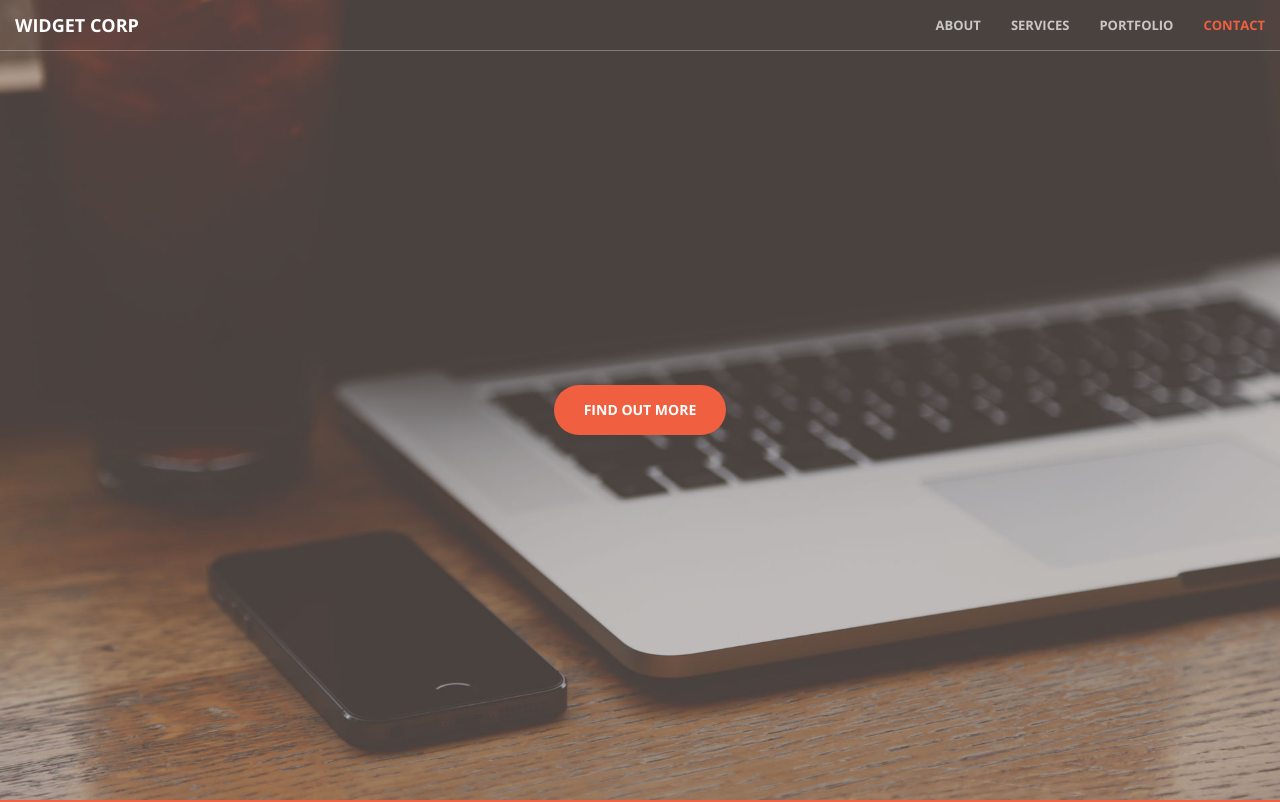
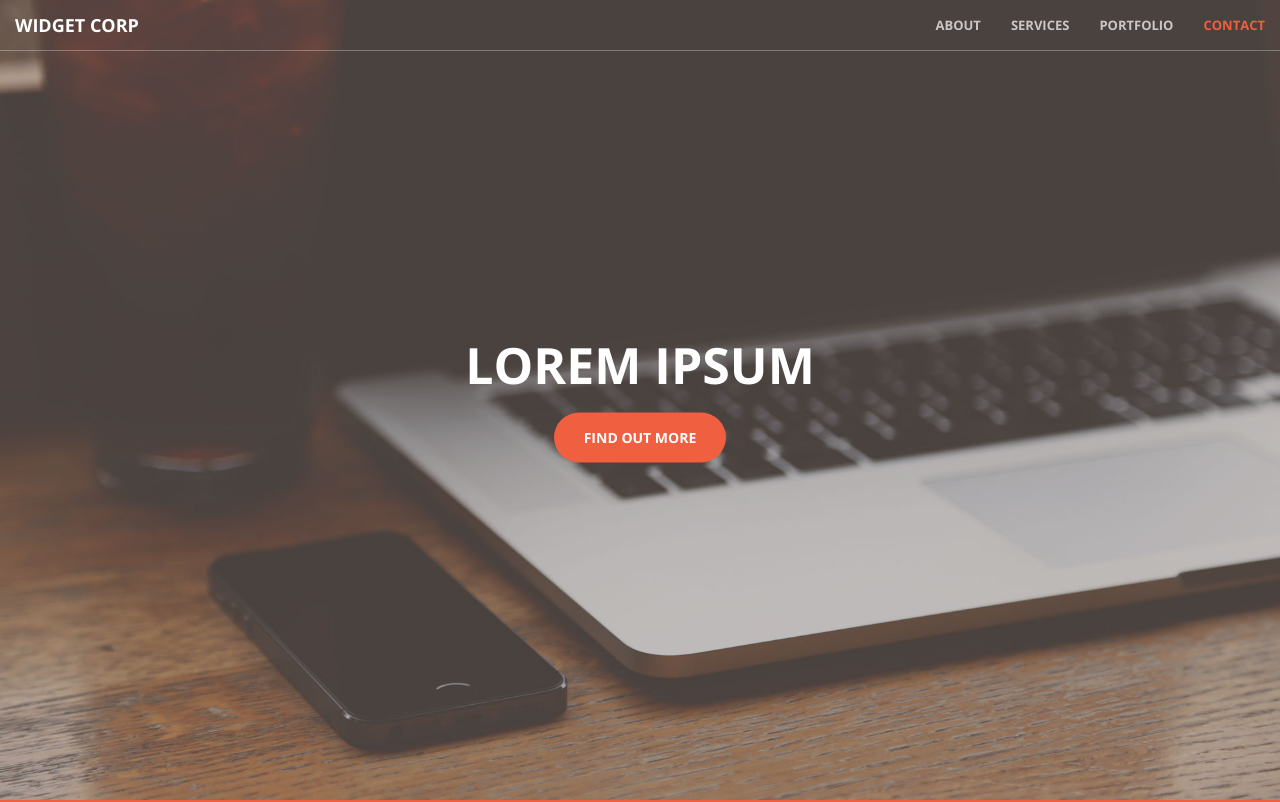
Before and after one commit to anymod/tutorial-content-component, a website: page index.html in a window 1280 px wide. Shown: the top 802 px of the page. Drawn offline with nearby package versions, Linux system fonts and the light colour scheme.

Commit message:
Revert index for tutorial

```diff
--- a/index.html
+++ b/index.html
@@ -71,7 +71,7 @@
   <header>
     <div class="header-content">
       <div class="header-content-inner">
-        <component content></component> <!-- replace with <component> -->
+        <h1>Lorem ipsum</h1> <!-- replace with <component> -->
         <br>
         <a href="#about" class="btn btn-primary btn-xl page-scroll">Find Out More</a>
       </div>
@@ -261,7 +261,6 @@
   </section>
 
   <!-- Paste Component IO script here -->
-  <script project="tutorial" src="https://cdn.component.io/v1"></script>
 
   <!-- jQuery -->
   <script src="vendor/jquery/jquery.min.js"></script>
```
